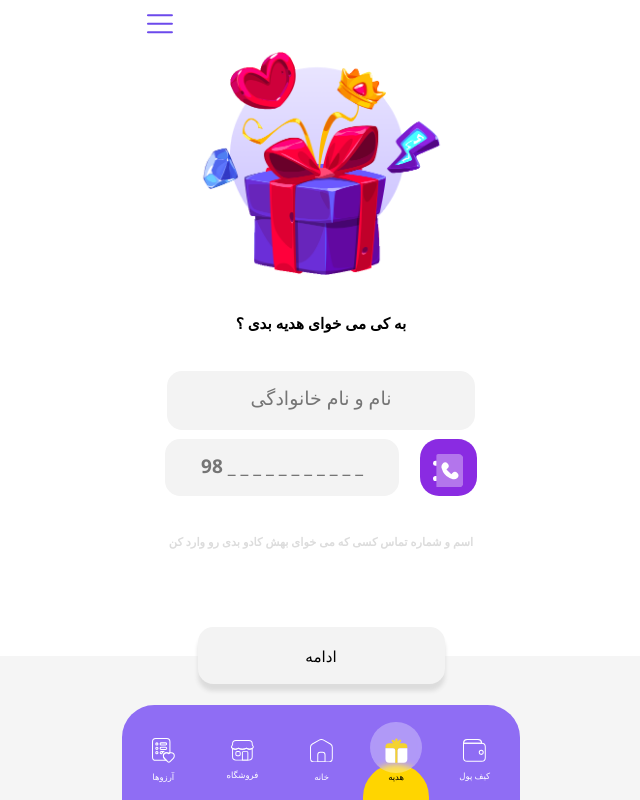
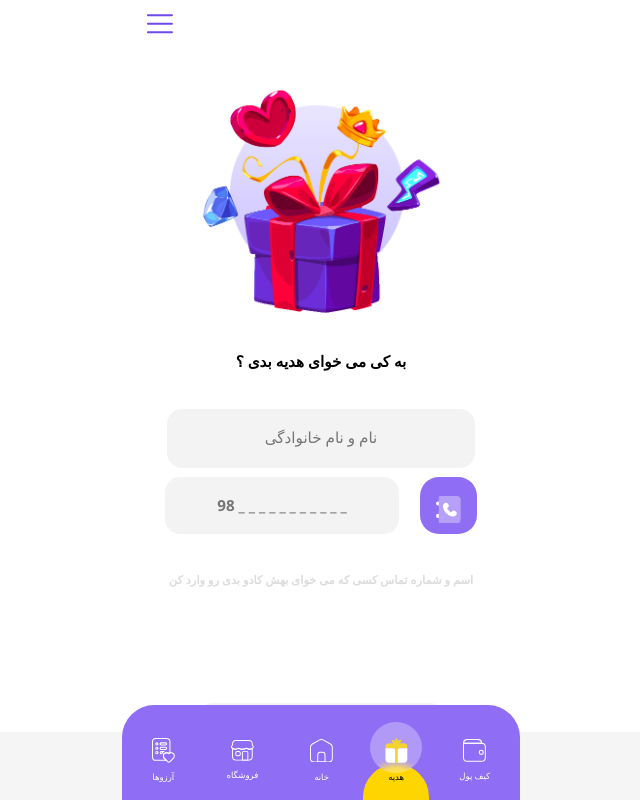
Before and after one commit to trumanshoow/kadobin, a React (Create React App) app: page /gift in a window 1280 px wide. Shown: the whole page, without its empty margins (319-959 px from the left). Built offline with nearby package versions, Linux system fonts and the light colour scheme.

Commit message:
Edit Gift

```diff
--- a/src/components/bottomNavigation/MenuLink/index.js
+++ b/src/components/bottomNavigation/MenuLink/index.js
@@ -13,6 +13,7 @@ const MenuLink = ({to, Icon, ActiveIcon, text}) => {
                     <>
                         {isActive ? <ActiveIcon width="1.2rem"/> : <Icon width="1.2rem" className={Styles.paddingIcon}/>}
                         <div className={Styles.TextWrapper}>
+                            {/*<p className={({isActive})=> className({[Styles.activeNavLink]: isActive})}>{text}</p>*/}
                             <p>{text}</p>
                         </div>
                     </>
--- a/src/components/bottomNavigation/bottomNavigation.module.css
+++ b/src/components/bottomNavigation/bottomNavigation.module.css
@@ -59,6 +59,8 @@
     /*bottom: -100%;*/
     bottom: -2rem;
     z-index: -2;
+}
+.activeNavLink {
 
 }
 
--- a/src/components/bottomNavigation/index.js
+++ b/src/components/bottomNavigation/index.js
@@ -12,11 +12,11 @@ import Shop_active_icon from '../../assets/icons/shop_active_icon';
 import Dreams_active_icon from '../../assets/icons/dreamsActiveIcon';
 
 const data = [
-    {text: "آرزوها", to: "/dreams", Icon: Dreams_icon, ActiveIcon: Dreams_active_icon},
-    {text: "فروشگاه", to: "/shop", Icon: Shop_icon, ActiveIcon: Shop_active_icon},
-    {text: "خانه", to: "/", Icon: Home_icon, ActiveIcon: Home_active_icon},
-    {text: "هدیه", to: "/gift", Icon: Gift_icon, ActiveIcon: Gift_active_icon},
-    {text: "کیف پول", to: "/wallet", Icon: Wallet_icon, ActiveIcon: Wallet_active_icon},
+    {text: "آرزوها",textBold:"aa", to: "/dreams", Icon: Dreams_icon, ActiveIcon: Dreams_active_icon},
+    {text: "فروشگاه",textBold:"aa", to: "/shop", Icon: Shop_icon, ActiveIcon: Shop_active_icon},
+    {text: "خانه",textBold:"aa", to: "/", Icon: Home_icon, ActiveIcon: Home_active_icon},
+    {text: "هدیه",textBold:"aa", to: "/gift", Icon: Gift_icon, ActiveIcon: Gift_active_icon},
+    {text: "کیف پول",textBold:"aa", to: "/wallet", Icon: Wallet_icon, ActiveIcon: Wallet_active_icon},
 ]
 const BottomNavigation = () => {
     return (
--- a/src/components/input/input.module.css
+++ b/src/components/input/input.module.css
@@ -12,13 +12,13 @@ input::-webkit-inner-spin-button {
     display: none;
 }
 
-::-webkit-input-placeholder { font-size: 1rem; text-align: center;transition: all .1s;}
+::-webkit-input-placeholder { font-size: .8rem; text-align: center;transition: all .1s;}
 
-:-moz-placeholder { font-size: 1rem; text-align: center;transition: all .1s;}
+:-moz-placeholder { font-size: .8rem; text-align: center;transition: all .1s;}
 
-::-moz-placeholder { font-size: 1rem; text-align: center;transition: all .1s; }
+::-moz-placeholder { font-size: .8rem; text-align: center;transition: all .1s; }
 
-:-ms-input-placeholder { font-size: 1rem; text-align: center;transition: all .1s;}
+:-ms-input-placeholder { font-size: .8rem; text-align: center;transition: all .1s;}
 
 input:focus::-webkit-input-placeholder {
     opacity: 0;
--- a/src/pages/gift/gift.module.css
+++ b/src/pages/gift/gift.module.css
@@ -9,12 +9,13 @@
     display: flex;
     flex-direction: column;
     align-items: center;
+    margin-top: 2rem;
 }
 .whiteSection{
     width: 100%;
     background-color: white;
     border-radius: 0 0 4rem 4rem ;
-    height: 32rem;
+    height: 36rem;
 }
 .kadoImg{
     width: 13rem;
@@ -25,10 +26,11 @@
 }
 .Input{
     background-color: #f3f3f3;
+
 }
 .Input:focus{
     outline:none;
-    }
+}
 .Input2{
     margin: .5rem 0 0 0;
     background-color: #f3f3f3;
@@ -43,7 +45,7 @@
     height: 3rem;
     margin: .5rem 0 0 1.1rem;
     border-radius: 1rem;
-    background-color: blueviolet;
+    background-color: var(--babyPurple);
     border: none;
 }
 .parentInput{
@@ -65,6 +67,6 @@
     box-shadow: none;
 }
 .Telephone {
-    width: 1.6rem;
-    margin-top: 0.5rem;
+    width: 1.3rem;
+    margin-top: 0.6rem;
 }
```
